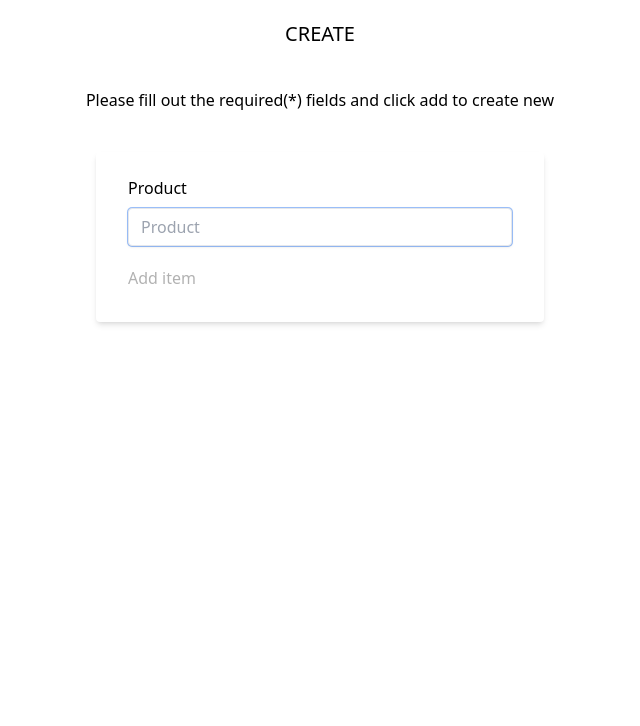
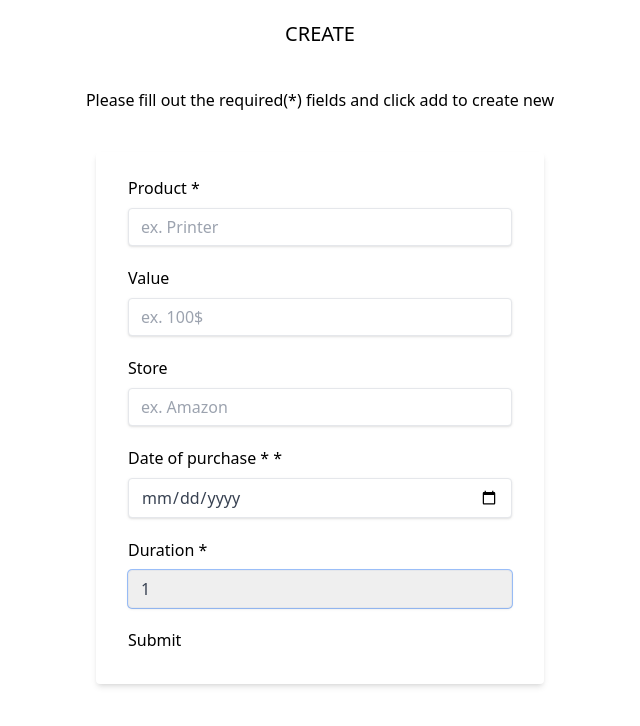
Before and after one commit to labasfrane/warranty-reminder, a Next.js app: page /create in a window 1280 px wide. Shown: the top 726 px of the page, without its empty margins (320-960 px from the left). Built offline with nearby package versions, Linux system fonts and the light colour scheme.

Commit message:
added custom form, input & select component

```diff
--- /dev/null
+++ b/components/Form.tsx
@@ -0,0 +1,31 @@
+import React from "react";
+import { FormProvider, SubmitHandler, useForm } from "react-hook-form";
+
+type Props = {
+  children: any;
+  onSubmit: SubmitHandler<any>;
+};
+
+const Form = ({ children, onSubmit }: Props) => {
+  const methods = useForm();
+  // const watch = methods.watch();
+  // console.log("watch:", watch);
+
+  return (
+    <FormProvider {...methods}>
+      <form
+        onSubmit={methods.handleSubmit(onSubmit)}
+        className="bg-white shadow-md rounded px-8 pt-6 pb-8 mb-4"
+      >
+        {children}
+        <input
+          className="disabled:opacity-30 cursor-pointer"
+          // disabled={!watch.title}
+          type="submit"
+        />
+      </form>
+    </FormProvider>
+  );
+};
+
+export default Form;
--- /dev/null
+++ b/components/InputField.tsx
@@ -0,0 +1,54 @@
+import { useFormContext } from "react-hook-form";
+import { ErrorMessage } from "@hookform/error-message";
+
+type Props = {
+  id: string;
+  title: string;
+  inputName: string;
+  type: string;
+  placeholder?: string;
+  errorMsg?: string;
+  isRequired?: boolean;
+};
+
+const InputField = ({
+  title,
+  inputName,
+  id,
+  type,
+  placeholder,
+  isRequired = false,
+  errorMsg = "This field is required",
+}: Props) => {
+  const {
+    register,
+    formState: { errors },
+  } = useFormContext();
+
+  return (
+    <div className="mb-5">
+      <label htmlFor={id} className="block mb-2">
+        {isRequired ? `${title} *` : title}
+      </label>
+      <input
+        autoFocus
+        {...register(`${inputName}`, {
+          required: { value: isRequired, message: `${errorMsg}` },
+        })}
+        id={id}
+        className="shadow appearance-none border rounded w-full py-2 px-3 text-gray-700 leading-tight focus:outline-none focus:ring-1"
+        type={type}
+        placeholder={placeholder}
+      />{" "}
+      <ErrorMessage
+        errors={errors}
+        name={inputName}
+        render={({ message }) => (
+          <p className="text-red-500 text-start p-1">{message}</p>
+        )}
+      />
+    </div>
+  );
+};
+
+export default InputField;
--- /dev/null
+++ b/components/Select.tsx
@@ -0,0 +1,58 @@
+import { ErrorMessage } from "@hookform/error-message";
+import { useFormContext } from "react-hook-form";
+
+type Props = {
+  id: string;
+  title: string;
+  inputName: string;
+  errorMsg?: string;
+  isRequired?: boolean;
+};
+
+const Select = ({
+  title,
+  inputName,
+  id,
+  isRequired = false,
+  errorMsg = "This field is required",
+}: Props) => {
+  const {
+    register,
+    formState: { errors },
+  } = useFormContext();
+
+  return (
+    <div className="mb-5">
+      <label htmlFor={id} className="block mb-2">
+        {isRequired ? `${title} *` : title}
+      </label>
+      <select
+        className="shadow appearance-none border rounded w-full py-2 px-3 text-gray-700 leading-tight focus:outline-none focus:ring-1"
+        autoFocus
+        {...register(`${inputName}`, {
+          required: { value: isRequired, message: `${errorMsg}` },
+        })}
+        id={id}
+      >
+        <option defaultValue={""} disabled>
+          -
+        </option>
+        <option value="1">1</option>
+        <option value="2">2</option>
+        <option value="3">3</option>
+        <option value="4">4</option>
+        <option value="5">5</option>
+      </select>
+
+      <ErrorMessage
+        errors={errors}
+        name={inputName}
+        render={({ message }) => (
+          <p className="text-red-500 text-start p-1">{message}</p>
+        )}
+      />
+    </div>
+  );
+};
+
+export default Select;
--- a/pages/create.tsx
+++ b/pages/create.tsx
@@ -1,26 +1,33 @@
 import { useRouter } from "next/router";
-import React, { useId, useState } from "react";
 import HttpRequest from "../http/requests.http";
+import InputField from "../components/InputField";
+import { SubmitHandler } from "react-hook-form";
+import Form from "../components/Form";
+import Select from "../components/Select";
+
+type FormValues = {
+  product: string;
+  value: string;
+  store: string;
+  date: string;
+  id?: string;
+};
 
 type Props = {};
 
 const Create = ({}: Props) => {
-  const [title, setTitle] = useState("");
-  const [description, setDescription] = useState("");
-  const id = useId();
-
   const router = useRouter();
-
   const httpRequest = new HttpRequest();
 
-  const submitData = async (e: React.SyntheticEvent) => {
-    e.preventDefault();
+  const onSubmit: SubmitHandler<FormValues> = async (data) => {
     try {
-      const body = { title, description, id };
+      console.log(data);
+      const { product, value, store, date } = data;
+      const body = { product, value, store, date };
       await httpRequest.postProduct(body);
       await router.push("/");
-    } catch (error) {
-      console.error(error);
+    } catch (e) {
+      console.error(e);
     }
   };
 
@@ -31,31 +38,45 @@ const Create = ({}: Props) => {
         Please fill out the required(*) fields and click add to create new
       </p>
       <div className="w-full max-w-md">
-        <form
-          onSubmit={submitData}
-          className="bg-white shadow-md rounded px-8 pt-6 pb-8 mb-4"
-        >
-          <div className="mb-5">
-            <label htmlFor="productField" className="block mb-2">
-              Product
-            </label>
-            <input
-              id="productField"
-              className="shadow appearance-none border rounded w-full py-2 px-3 text-gray-700 leading-tight focus:outline-none focus:ring-1"
-              autoFocus
-              type="text"
-              placeholder="Product"
-              value={title}
-              onChange={(e) => setTitle(e.target.value)}
-            />
-          </div>
-          <input
-            className="disabled:opacity-30 cursor-pointer"
-            disabled={!title}
-            type="submit"
-            value="Add item"
+        <Form onSubmit={onSubmit}>
+          <InputField
+            title="Product"
+            id="product"
+            inputName="product"
+            type="text"
+            placeholder="ex. Printer"
+            isRequired={true}
           />
-        </form>
+          <InputField
+            title="Value"
+            id="value"
+            inputName="value"
+            type="text"
+            placeholder="ex. 100$"
+          />
+          <InputField
+            title="Store"
+            id="store"
+            inputName="Store"
+            type="text"
+            placeholder="ex. Amazon"
+          />
+          <InputField
+            title="Date of purchase *"
+            id="date"
+            inputName="date"
+            type="date"
+            isRequired={true}
+            errorMsg="Please select a day of purchase"
+          />
+          <Select
+            title="Duration"
+            id="duration"
+            inputName="duration"
+            isRequired={true}
+            errorMsg="Please select duration period of product"
+          />
+        </Form>
       </div>
     </div>
   );
```
